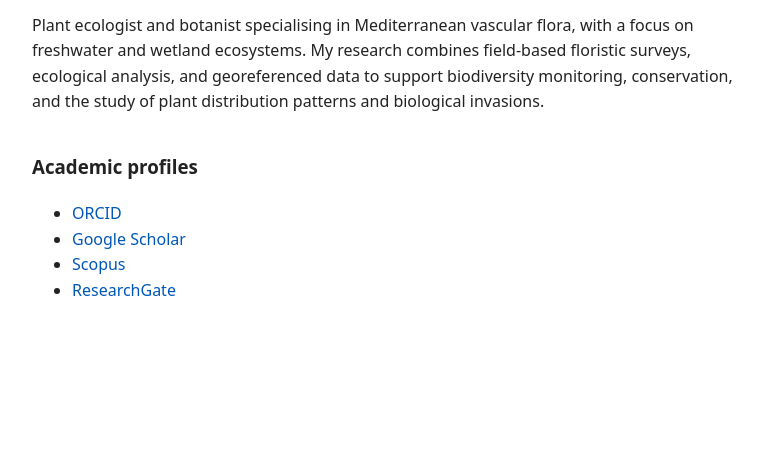
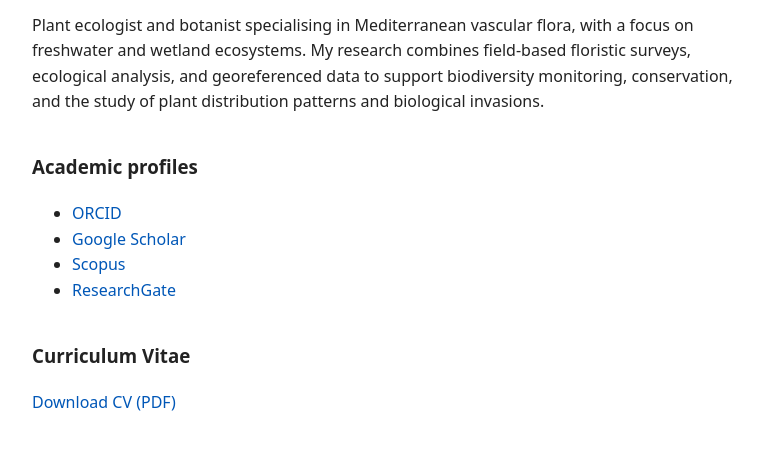
Before and after one commit to lorenzopinzani/lorenzopinzani.github.io, a plain HTML site: page index.html in a window 1280 px wide. Shown: the part 203-652 px from the top of the page, without its empty margins (248-1010 px from the left). Drawn offline with Linux system fonts and the light colour scheme.

Commit message:
Add CV download link

```diff
--- a/index.html
+++ b/index.html
@@ -55,5 +55,12 @@ conservation, and the study of plant distribution patterns and biological invasi
   <li><a href="https://www.researchgate.net/profile/Lorenzo-Pinzani">ResearchGate</a></li>
 </ul>
 
+  <h3>Curriculum Vitae</h3>
+<p>
+  <a href="CV_Lorenzo_Pinzani.pdf" target="_blank">
+    Download CV (PDF)
+  </a>
+</p>
+
 </body>
 </html>
```
